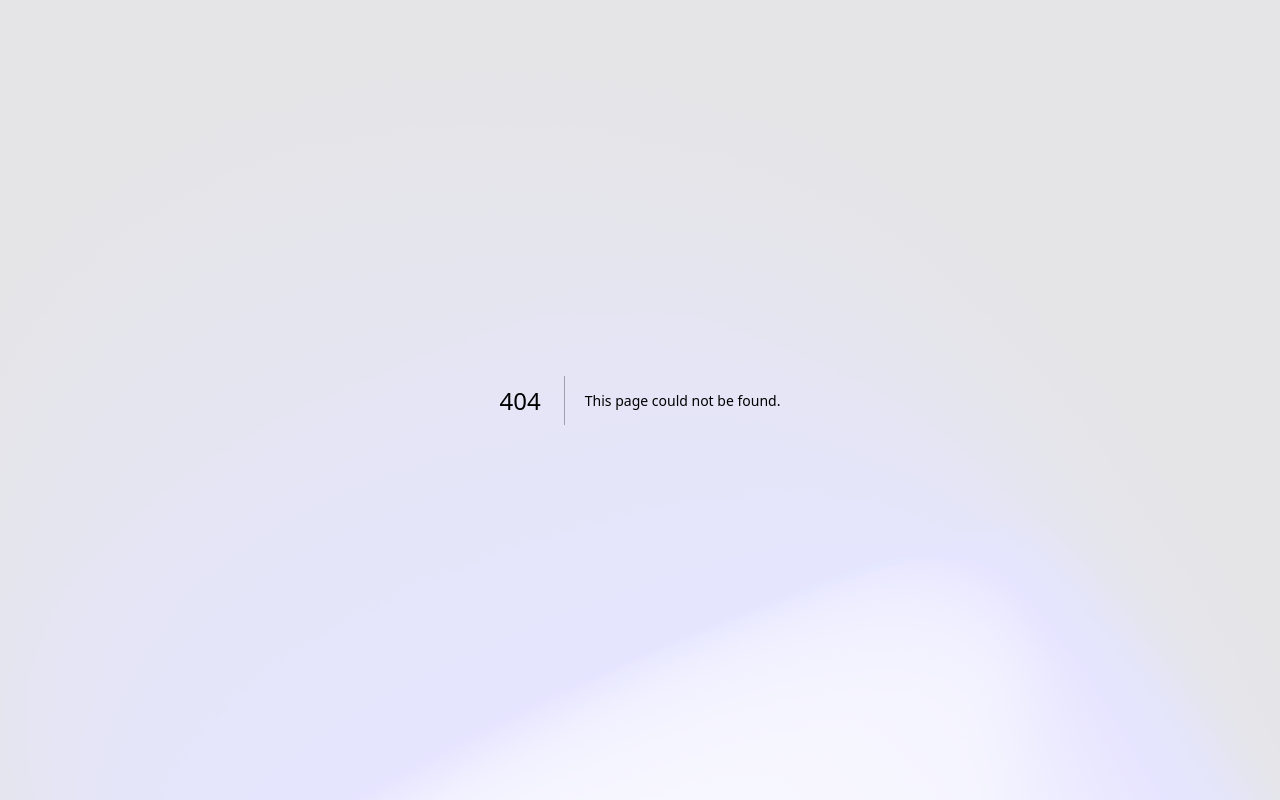
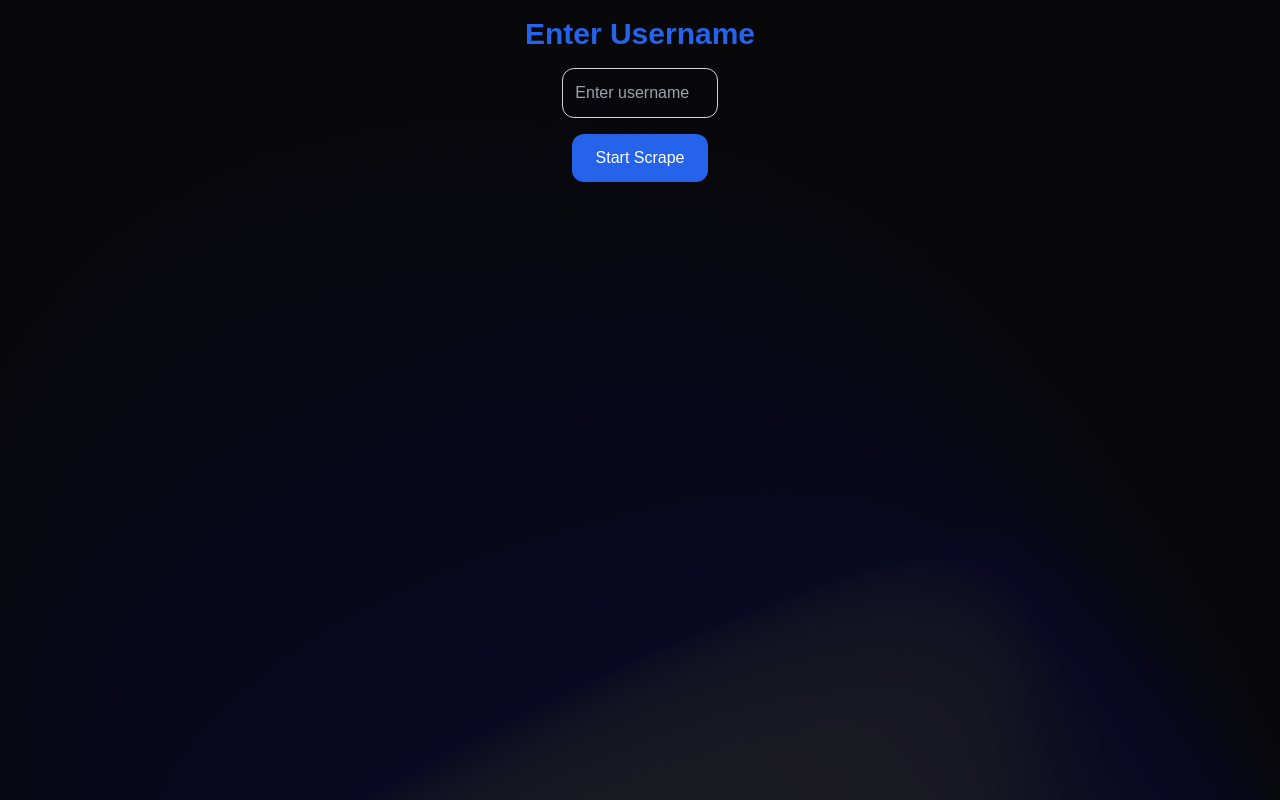
Before and after one commit to MananGandhi1810/level-supermind-assignment, a Next.js app in the folder Frontend/: page /custom in a window 1280 px wide. Before the commit this address had no page. Built offline with nearby package versions, Linux system fonts and the light colour scheme.

Commit message:
feat:added custom username route

```diff
--- a/Frontend/app/api/chat/route.js
+++ b/Frontend/app/api/chat/route.js
@@ -5,7 +5,7 @@ export async function POST(request) {
   const token = process.env.LANGFLOW_AUTH_TOKEN;
 
   try {
-    const { input_value } = await request.json();
+    const { input_value, username } = await request.json();
 
     if (!input_value) {
       return NextResponse.json(
@@ -21,8 +21,8 @@ export async function POST(request) {
       tweaks: {
         "Prompt-dEcXZ": {},
         "AstraDBToolComponent-6lYlE": {
-          "collection_name": "neurotechh",
-          "token": process.env.ASTRA_AUTH_TOKEN
+          collection_name: "user_" + username,
+          token: process.env.ASTRA_DB_TOKEN,
         },
         "ChatOutput-rTz8f": {},
         "ChatInput-XHqvG": {},
--- /dev/null
+++ b/Frontend/app/api/scrape/route.js
@@ -0,0 +1,41 @@
+import { NextResponse } from "next/server";
+
+export async function POST(request) {
+  const backendUrl = process.env.BACKEND_API_URL;
+
+  try {
+    const { username } = await request.json();
+
+    if (!username) {
+      return NextResponse.json(
+        { error: "Username is required." },
+        { status: 400 }
+      );
+    }
+
+    const transformedUsername = username.replace(/\./g, "_d_o_t_");
+
+    const apiUrl = `${backendUrl}/scrape?username=${encodeURIComponent(
+      transformedUsername
+    )}`;
+
+    const response = await fetch(apiUrl, {
+      method: "GET",
+    });
+
+    if (!response.ok) {
+      const error = await response.text();
+      throw new Error(`Backend API Error: ${error}`);
+    }
+
+    const data = await response.json();
+
+    return NextResponse.json({ success: true, data });
+  } catch (error) {
+    console.error("Error in scrape API handler:", error);
+    return NextResponse.json(
+      { error: "Failed to process the request. Please try again." },
+      { status: 500 }
+    );
+  }
+}
--- /dev/null
+++ b/Frontend/app/api/status/route.js
@@ -0,0 +1,41 @@
+import { NextResponse } from "next/server";
+
+export async function POST(request) {
+  const backendUrl = process.env.BACKEND_API_URL;
+
+  try {
+    const { username } = await request.json();
+
+    if (!username) {
+      return NextResponse.json(
+        { error: "Username is required." },
+        { status: 400 }
+      );
+    }
+
+    const transformedUsername = username.replace(/\./g, "_d_o_t_");
+
+    const apiUrl = `${backendUrl}/status?username=${encodeURIComponent(
+      transformedUsername
+    )}`;
+
+    const response = await fetch(apiUrl, {
+      method: "GET",
+    });
+
+    if (!response.ok) {
+      const error = await response.text();
+      throw new Error(`Backend Status API Error: ${error}`);
+    }
+
+    const data = await response.json();
+
+    return NextResponse.json({ success: true, data });
+  } catch (error) {
+    console.error("Error in status API handler:", error);
+    return NextResponse.json(
+      { error: "Failed to fetch the status. Please try again." },
+      { status: 500 }
+    );
+  }
+}
--- a/Frontend/app/components/charts.js
+++ b/Frontend/app/components/charts.js
@@ -26,6 +26,7 @@ import {
   Cell,
 } from "recharts";
 import { ArrowUpIcon, ArrowDownIcon, Download } from "lucide-react";
+import { useState, useEffect } from "react";
 
 const postDistributionData = [
   { name: "Reel", value: 35 },
@@ -55,12 +56,22 @@ const performanceData = Array.from({ length: 30 }, (_, i) => ({
 const COLORS = ["#FF7F6A", "#4FD1C5", "#2C5282"];
 
 export default function InstagramCharts() {
+  const [username, setUsername] = useState("");
+  useEffect(() => {
+    if (typeof window !== "undefined") {
+      const storedData = sessionStorage.getItem("username");
+      if (storedData) {
+        setUsername(storedData);
+      }
+    }
+  }, []);
   return (
     <>
       <section className=" flex flex-row justify-between items-center py-10">
         <h1 className="text-4xl tracking-tighter  bg-clip-text bg-[linear-gradient(180deg,_#FFF_0%,_rgba(255,_255,_255,_0.00)_202.08%)] text-transparent md:text-7xl py-1">
           YetiLytics
         </h1>
+        <h2>{username}</h2>
         <span className="text-muted-foreground space-x-3 group hover:underline">
           Download Dataset
           <Download className="size-5 ml-3 text-muted-foreground inline-block group-hover:text-white" />
--- a/Frontend/app/components/chat.js
+++ b/Frontend/app/components/chat.js
@@ -1,6 +1,6 @@
 "use client";
 
-import { useState } from "react";
+import { useState, useEffect } from "react";
 import {
   Card,
   CardContent,
@@ -23,6 +23,15 @@ export default function ChatInterface() {
     },
   ]);
   const [input, setInput] = useState("");
+  const [username, setUsername] = useState("");
+  useEffect(() => {
+    if (typeof window !== "undefined") {
+      const storedData = sessionStorage.getItem("username");
+      if (storedData) {
+        setUsername(storedData);
+      }
+    }
+  }, []);
 
   // const handleSend = () => {
   //   if (input.trim()) {
@@ -51,7 +60,7 @@ export default function ChatInterface() {
         headers: {
           "Content-Type": "application/json",
         },
-        body: JSON.stringify({ input_value: input }),
+        body: JSON.stringify({ input_value: input, username }),
       })
         .then((response) => {
           if (!response.ok) {
--- /dev/null
+++ b/Frontend/app/custom/page.js
@@ -0,0 +1,90 @@
+"use client";
+import { useState, useEffect } from "react";
+import { useRouter } from "next/navigation";
+
+export default function Home() {
+  const [username, setUsername] = useState("");
+  const [status, setStatus] = useState(null);
+  const [loading, setLoading] = useState(false);
+  const router = useRouter();
+  useEffect(() => {
+    const savedUsername = sessionStorage.getItem("username");
+    if (savedUsername) {
+      setUsername(savedUsername);
+    }
+  }, []);
+
+  const handleScrape = async () => {
+    setLoading(true);
+    setStatus("Starting scrape...");
+
+    const scrapeResponse = await fetch("/api/scrape", {
+      method: "POST",
+      headers: { "Content-Type": "application/json" },
+      body: JSON.stringify({ username }),
+    });
+
+    if (!scrapeResponse.ok) {
+      setStatus("Error starting scrape");
+      setLoading(false);
+      return;
+    }
+
+    const intervalId = setInterval(async () => {
+      const statusResponse = await fetch("/api/status", {
+        method: "POST",
+        headers: { "Content-Type": "application/json" },
+        body: JSON.stringify({ username }),
+      });
+
+      const { success, data } = await statusResponse.json();
+
+      setStatus(data.status);
+      console.log(data);
+
+      if (success) {
+        clearInterval(intervalId);
+        setLoading(false);
+        sessionStorage.setItem("username", username);
+        router.push("/insights");
+      }
+    }, 30000);
+  };
+
+  return (
+    <div className=" flex flex-col mt-4 justify-center items-center">
+      <h1 className="text-3xl font-semibold text-center text-blue-600 mb-4">
+        Enter Username
+      </h1>
+      <div className="flex flex-col items-center space-y-4">
+        <input
+          type="text"
+          value={username}
+          onChange={(e) => setUsername(e.target.value)}
+          placeholder="Enter username"
+          className="w-2/3 p-3 border border-gray-300 rounded-xl focus:outline-none focus:ring-2 focus:ring-blue-500 bg-transparent"
+        />
+        <button
+          onClick={handleScrape}
+          disabled={loading || !username}
+          className={` py-3 px-6 text-white rounded-xl ${
+            loading
+              ? "bg-gray-400"
+              : "bg-blue-600 hover:bg-blue-700 focus:ring-2 focus:ring-blue-500"
+          }`}
+        >
+          {loading ? "Scraping..." : "Start Scrape"}
+        </button>
+        {status && (
+          <p
+            className={`mt-4 text-lg font-medium ${
+              status.includes("error") ? "text-red-500" : "text-green-500"
+            }`}
+          >
+            {status}
+          </p>
+        )}
+      </div>
+    </div>
+  );
+}
```
Also changed, not shown: 1 other file (tests, documents, lock files or other folders).
